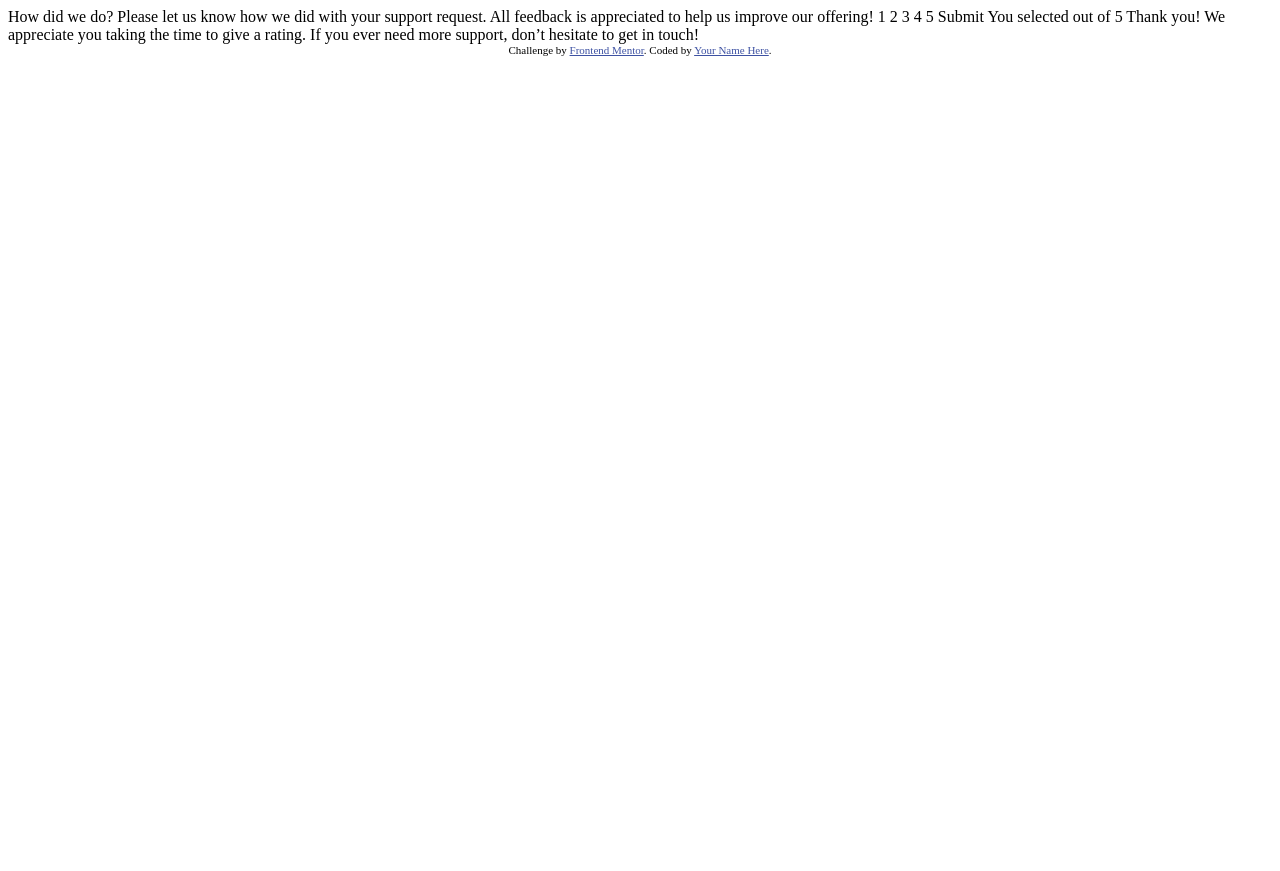
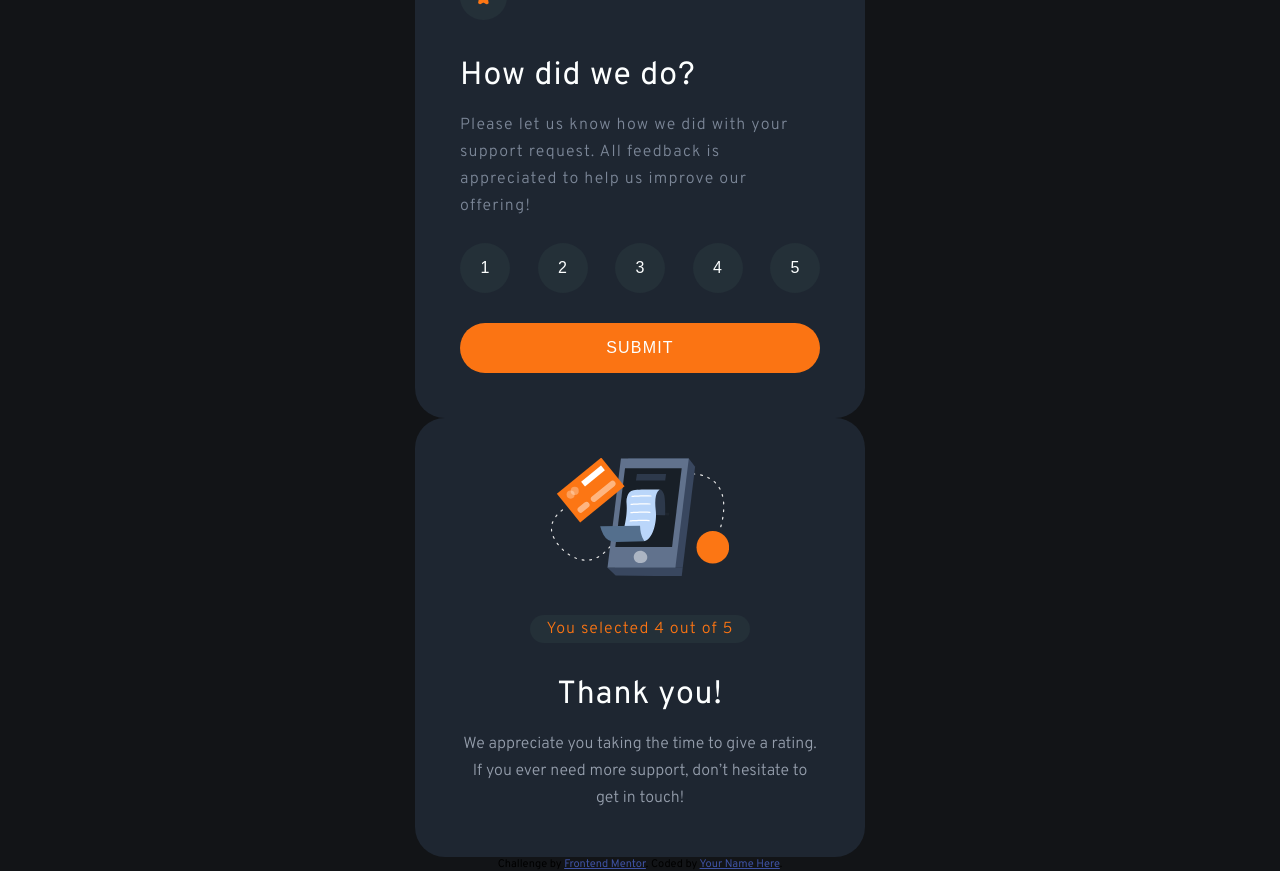
Before and after one commit to ManudeQuevedo/fem-interactive-rating-component, a plain HTML site: page index.html in a window 1280 px wide. Before the commit the page ends 800 px from the top, so only its background shows below. Drawn offline with Linux system fonts and the light colour scheme.

Commit message:
Finished the front-end part, starting to work in the JS part

```diff
--- a/index.html
+++ b/index.html
@@ -1,49 +1,75 @@
 <!DOCTYPE html>
 <html lang="en">
 	<head>
-  <meta charset="UTF-8">
-  <meta name="viewport" content="width=device-width, initial-scale=1.0"> <!-- displays site properly based on user's device -->
+		<meta charset="UTF-8" />
+		<meta name="viewport" content="width=device-width, initial-scale=1.0" />
+		<!-- displays site properly based on user's device -->
 
-  <link rel="icon" type="image/png" sizes="32x32" href="./images/favicon-32x32.png">
+		<link
+			rel="icon"
+			type="image/png"
+			sizes="32x32"
+			href="./images/favicon-32x32.png"
+		/>
 
 		<title>Frontend Mentor | Interactive rating component</title>
-
-  <!-- Feel free to remove these styles or customise in your own stylesheet 👍 -->
+		<link rel="preconnect" href="https://fonts.googleapis.com" />
+		<link rel="preconnect" href="https://fonts.gstatic.com" crossorigin />
+		<link
+			href="https://fonts.googleapis.com/css2?family=Overpass:wght@300;400;600;700&display=swap"
+			rel="stylesheet"
+		/>
+		<link rel="stylesheet" href="style.css" />
 		<style>
-    .attribution { font-size: 11px; text-align: center; }
-    .attribution a { color: hsl(228, 45%, 44%); }
+			.attribution {
+				font-size: 11px;
+				text-align: center;
+			}
+			.attribution a {
+				color: hsl(228, 45%, 44%);
+			}
 		</style>
 	</head>
 	<body>
-
 		<!-- Rating state start -->
-
-  How did we do?
-
-  Please let us know how we did with your support request. All feedback is appreciated
-  to help us improve our offering!
-
-  1 2 3 4 5
-
-  Submit
-
+		<section class="rating-container ">
+			<img class="rating-img" src="./images/icon-star.svg" alt="Star Icon" />
+			<h1 class="rating-title">How did we do?</h1>
+			<p class="rating-text">
+				Please let us know how we did with your support request. All
+				feedback is appreciated to help us improve our offering!
+			</p>
+			<div class="rating-score">
+				<button class="rating-option">1</button>
+				<button class="rating-option">2</button>
+				<button class="rating-option">3</button>
+				<button class="rating-option">4</button>
+				<button class="rating-option">5</button>
+			</div>
+			<button class="rating-button">Submit</button>
+		</section>
 		<!-- Rating state end -->
 
 		<!-- Thank you state start -->
+		<section class="rating-container thank-you-container">
+      <div>
+        <img class="thank-you-img" src="./images/illustration-thank-you.svg" alt="Thank you Icon"></img>
+      </div>
+			<!-- Add rating here -->
+			<p class="thank-you-special-text">You selected 4 out of 5</p>
 
-  You selected <!-- Add rating here --> out of 5
+      <h1 class="thank-you-title">Thank you!</h1>
+      <p class="thank-you-text">We appreciate you taking the time to give a rating. If you ever need more support, don’t hesitate to get in touch!</p>
 
-  Thank you!
-
-  We appreciate you taking the time to give a rating. If you ever need more support,
-  don’t hesitate to get in touch!
+		</section>
 
 		<!-- Thank you state end -->
 
-
 		<div class="attribution">
-    Challenge by <a href="https://www.frontendmentor.io?ref=challenge" target="_blank">Frontend Mentor</a>.
-    Coded by <a href="#">Your Name Here</a>.
+			Challenge by
+			<a href="https://www.frontendmentor.io?ref=challenge" target="_blank"
+				>Frontend Mentor</a
+			>. Coded by <a href="#">Your Name Here</a>.
 		</div>
 	</body>
 </html>
--- /dev/null
+++ b/style.css
@@ -0,0 +1,160 @@
+/*>>>>>>>>>>>>>>>>>>>>
+ CSS Variables Config
+<<<<<<<<<<<<<<<<<<<<*/
+:root {
+	--white: #fdffff;
+	--light-grey: hsl(217, 12%, 63%);
+	--medium-grey: hsl(216, 12%, 54%);
+	--dark-blue: #1e2631;
+	--very-dark-blue: hsl(216, 12%, 8%);
+	--orange-primary: hsl(25, 97%, 53%);
+}
+
+/* Reseting Default Browser styles */
+* {
+	box-sizing: border-box;
+	margin: 0;
+	padding: 0;
+}
+
+body {
+	align-items: center;
+	background-color: var(--very-dark-blue);
+	display: flex;
+	flex-direction: column;
+	font-family: 'Overpass', sans-serif;
+	font-size: 15px;
+	justify-content: center;
+	height: 100vh;
+	width: 100%;
+}
+
+button {
+	cursor: pointer;
+}
+
+/*>>>>>>>>>>>>>>>>>>>>
+  Rating Card Styles
+<<<<<<<<<<<<<<<<<<<<*/
+.hidden {
+	display: none;
+}
+
+.rating-container,
+.thank-you-container {
+	background-color: #1e2631;
+	border-radius: 30px;
+	max-width: 450px;
+	padding: 3em;
+	width: 90%;
+}
+
+.rating-img {
+	background-color: #243038;
+	border-radius: 50%;
+	margin-bottom: 2em;
+	padding: 1em;
+}
+
+.rating-title {
+	color: var(--white);
+	font-size: 2rem;
+	font-weight: 400;
+	letter-spacing: 1px;
+	margin-bottom: 0.5em;
+}
+
+.rating-text {
+	color: var(--medium-grey);
+	font-size: 1rem;
+	font-weight: 300;
+	letter-spacing: 1.2px;
+	line-height: 1.7em;
+}
+
+.rating-score {
+	display: flex;
+	justify-content: space-between;
+	margin: 1.5em 0;
+}
+
+.rating-option {
+	background-color: #243038;
+	border: none;
+	border-radius: 50%;
+	color: var(--white);
+	font-size: 1rem;
+	height: 50px;
+	padding: 0.5em;
+	transition: all 0.3s ease;
+	width: 50px;
+}
+
+.rating-option:hover {
+	background-color: var(--medium-grey);
+}
+
+.rating-option:active {
+	background-color: var(--orange-primary);
+}
+
+.rating-button {
+	background-color: var(--orange-primary);
+	border: none;
+	border-radius: 50px;
+	color: var(--white);
+	font-size: 1rem;
+	font-weight: 400;
+	letter-spacing: 1.2px;
+	margin: 0.5em 0 0 0;
+	padding: 1em;
+	text-transform: uppercase;
+	transition: all 0.5s ease;
+	-webkit-transition: all 0.5s ease;
+	-moz-transition: all 0.5s ease;
+	width: 100%;
+}
+
+.rating-button:hover {
+	background-color: var(--white);
+	color: var(--orange-primary);
+}
+
+/*>>>>>>>>>>>>>>>>>>>>
+ Thank you Card Styles
+<<<<<<<<<<<<<<<<<<<<*/
+.thank-you-container {
+	text-align: center;
+}
+
+.thank-you-img {
+	justify-content: center;
+	margin-bottom: 2.5em;
+	transform: scale(1.1);
+}
+
+.thank-you-special-text {
+	background-color: #243038;
+	border-radius: 50px;
+	color: var(--orange-primary);
+	display: inline-block;
+	font-size: 1rem;
+	font-weight: 300;
+	letter-spacing: 1.1px;
+	padding: 0.25em 1em;
+}
+
+.thank-you-title {
+	color: var(--white);
+	font-size: 2rem;
+	font-weight: 400;
+	letter-spacing: 0.75px;
+	margin: 1em 0 0.5em;
+}
+
+.thank-you-text {
+	color: var(--light-grey);
+	font-size: 1rem;
+	font-weight: 300;
+	line-height: 1.7em;
+}
```
Lines whose indentation alone changed are shown as unchanged.
